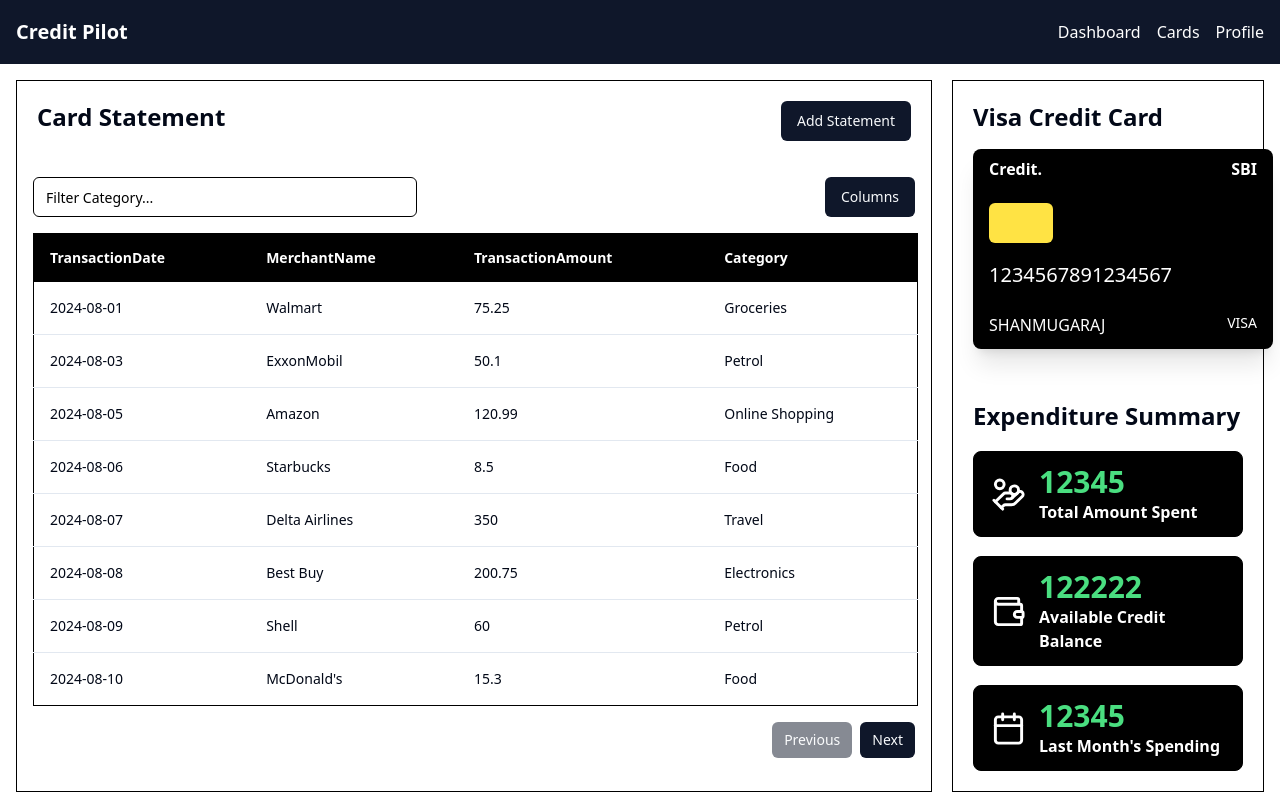
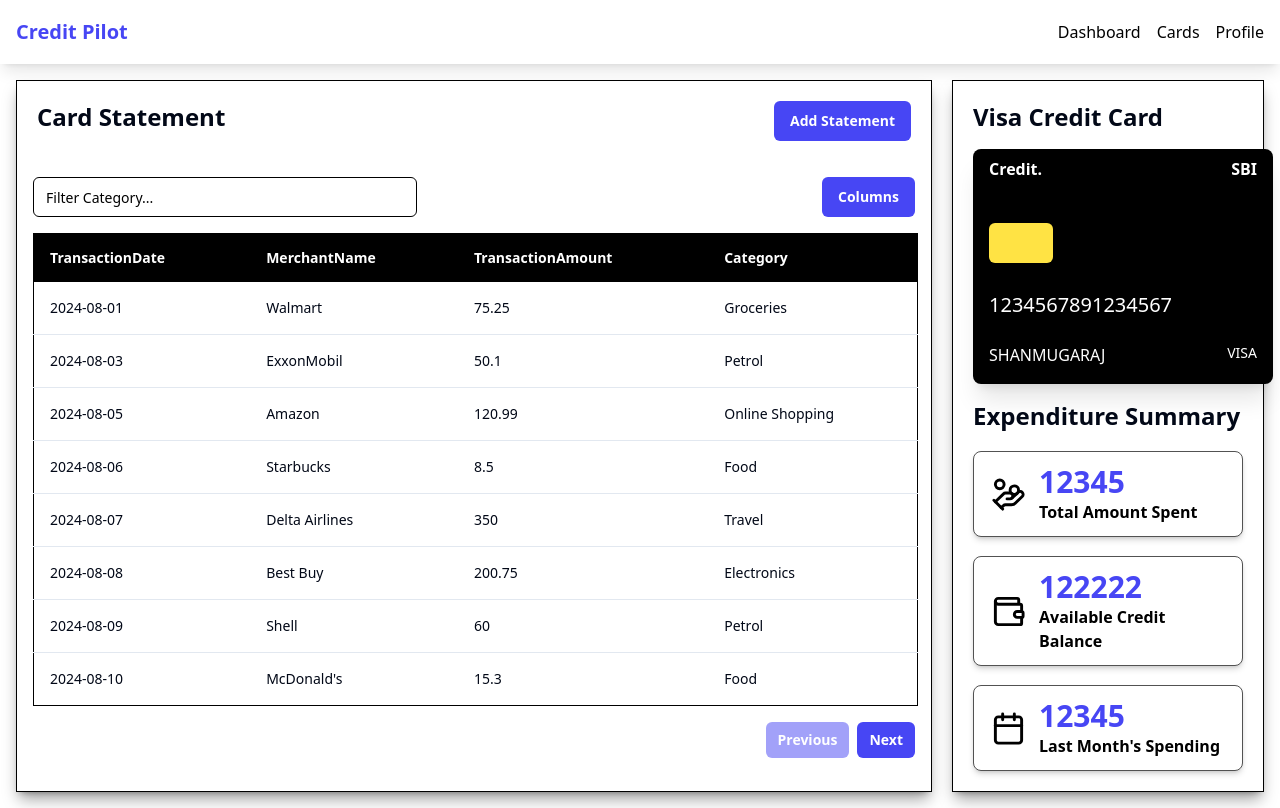
Before and after one commit to ShanZenX/Credit-Pilot, a React (Vite) app: page /Cards/CardDetails in a window 1280 px wide. Built offline with nearby package versions, Linux system fonts and the light colour scheme.

Commit message:
updated color scheme and ui changes

```diff
--- a/src/components/Pages/Forms/AddCard.tsx
+++ b/src/components/Pages/Forms/AddCard.tsx
@@ -43,7 +43,7 @@
 
   return (
     <form
-      className="flex flex-col border border-black p-5 gap-4 rounded-md"
+      className="flex flex-col border border-black p-5 gap-4 rounded-md "
       onSubmit={handleSubmit(onSubmit)}
     >
       {step === 1 && (
--- a/src/components/Pages/Forms/AddTransactionDetails.tsx
+++ b/src/components/Pages/Forms/AddTransactionDetails.tsx
@@ -52,7 +52,7 @@
     console.log(formValues);
   };
   return (
-    <div className="flex flex-col p-10 w-full justify-center items-center  ">
+    <div className="flex flex-col p-10 w-full justify-center items-center  pt-20">
       <div className=" rounded-lg border-none p-5 w-[70%] shadow-2xl">
         <form
           onSubmit={handleSubmit(onSubmit)}
--- a/src/components/SubPages/cards/CardDetails.tsx
+++ b/src/components/SubPages/cards/CardDetails.tsx
@@ -84,16 +84,16 @@
 
 
   return (
-    <div className="flex p-4 gap-5 bg-[#ffffff]">
-      <div className="w-[75%] border border-black">
+    <div className="flex p-4 gap-5 bg-[#ffffff] pt-20">
+      <div className="w-[75%] border border-black shadow-lg shadow-[#0000005d]">
         <div className="flex justify-between p-5">
           <h1 className="font-bold text-2xl"> Card Statement</h1>
           <Button><Link to={"/Cards/CardDetails/AddTransaction"}>Add Statement</Link></Button>
         </div>
         <DataTable columns={columns} data={data}  />
       </div>
-      <div className="w-[25%] border border-black p-5 flex flex-col justify-between h-[89vh]">
-        <div>
+      <div className="w-[25%] border border-black p-5 flex shadow-lg shadow-[#0000005d] flex-col justify-between h-[89vh]">
+        <div className="h-[35%]">
           <h1 className="font-black text-2xl pb-4"> Visa Credit Card </h1>
 
           <CardModule
@@ -103,6 +103,7 @@
             cardHolderName="Shanmugaraj"
             cardType="Visa"
             textColor="#fff"
+
           />
         </div>
         <div className="flex flex-col gap-2 justify-between h-[371px]">
@@ -110,19 +111,19 @@
           <ExpenseCard
             title="Total Amount Spent"
             amount={12345}
-            bgColor="#000"
+            bgColor="#fff"
             Icon={HandCoins}
           />
           <ExpenseCard
             title="Available Credit Balance"
             amount={122222}
-            bgColor="#000"
+            bgColor="#fff"
             Icon={Wallet}
           />
           <ExpenseCard
             title="Last Month's Spending"
             amount={12345}
-            bgColor="#000"
+            bgColor="#fff"
             Icon={Calendar}
           />
         </div>
--- a/src/components/SubPages/cards/CardModule.tsx
+++ b/src/components/SubPages/cards/CardModule.tsx
@@ -18,13 +18,13 @@
   textColor,
 }: IPROPS) {
   return (
-    <Link to={"/Cards/CardDetails"} className= " flex !text-white !bg-black flex-col min-w-[300px] h-[200px] rounded-lg shadow-xl border-none  hover:border-black border cursor-pointer hover:shadow-2xl hover:scale-105  transition-transform ease-in-out " style={{backgroundColor : cardColor,color:textColor}}>
+    <Link to={"/Cards/CardDetails"} className= " flex !text-white !bg-black flex-col min-w-[300px] w-[100%] h-[100%] min-h-[200px] rounded-lg shadow-xl border-none  hover:border-black border cursor-pointer hover:shadow-2xl hover:scale-105  transition-transform ease-in-out " style={{backgroundColor : cardColor,color:textColor}}>
       <div className="flex justify-between pt-2 mx-4">
         <h1 className="  font-semibold ">Credit.</h1>
         <h1 className=" font-semibold ">{bankName}</h1>
       </div>
 
-      <h1 className="text-xl font-medium  pt-[80px] pl-4">
+      <h1 className="text-xl font-medium  pt-[110px] pl-4">
         {cardNumber}
       </h1>
       <div className="flex justify-between pb-4 mx-4 mt-6">
@@ -35,7 +35,7 @@
           {cardType}
         </p>
       </div>
-      <div className=" bg-[#ffe344] w-16 rounded-md h-10 -mt-[150px] ml-4"></div>
+      <div className=" bg-[#ffe344] w-16 rounded-md h-10 -mt-[160px] ml-4"></div>
     </Link>
   );
 }
--- a/src/components/SubPages/cards/CardStructure.tsx
+++ b/src/components/SubPages/cards/CardStructure.tsx
@@ -37,13 +37,13 @@
   console.log(data);
 
   return (
-    <div className="  flex justify-center border-black border">
+    <div className="  flex justify-center pt-10 bg-[#fff] ">
       <div>
         <div className=" flex justify-center p-5">
           {" "}
           <div className="flex justify-between w-[80%] mt-5">
             {" "}
-            <h1 className=" font-bold text-3xl  ">My Cards</h1>
+            <h1 className=" font-bold text-3xl text-[#4746f4] ">My Cards</h1>
             <Dialog>
               <DialogTrigger asChild>
                 <Button variant="default">Add Card</Button>
@@ -63,8 +63,8 @@
         </div>
         <div className="flex justify-evenly flex-wrap   ">
           {data.map((card, index) => (
-            <div className="w-[80%]  flex p-5  justify-evenly rounded-md  mb-5  bg-[#f8f8ff]">
-              <div className=" w-1/3  ">
+            <div className="w-[80%]  flex p-5 m-5 justify-evenly  h-[270px] mb-5 shadow-[0px_0px_10px_0px_rgba(0,0,0,0.2)] bg-[#ffffff]">
+              <div className=" w-1/3 flex items-center ">
                 <CardModule
                   key={index}
                   bankName={card.BankName}
@@ -74,26 +74,37 @@
                   cardColor={card.cardColor}
                   textColor="#000"
                 />
+
               </div>
               <div className="flex w-1/3 justify-evenly">
-                <div className="flex flex-col justify-evenly  px-5 rounded-md shadow-md  bg-[#ffffff] shadow-zinc-300 w-11/12">
-                  <h1 className="font-extrabold text-2xl">My Total Spending </h1>
+                <div className="flex flex-col justify-evenly  px-5  shadow-inner    bg-[#ffffff]  w-11/12 border-black border">
+                  <h1 className="font-extrabold text-2xl">
+                    My Total Spending{" "}
+                  </h1>
                   <Slider defaultValue={[33]} max={100} step={1} />
                   <div>
                     {" "}
-                    <p className="font-extrabold text-xl">$ 2342289</p>
-                    <p className="font-extralight">$ 3232323 Available Balance</p>
+                    <p className="font-extrabold text-xl text-[#4746f4]">
+                      $ 2342289
+                    </p>
+                    <p className="font-extralight text-[#00000070]">
+                      $ 3232323 Available Balance
+                    </p>
                   </div>
                 </div>
               </div>
-              <div className="flex w-1/3 flex-col h-full justify-evenly gap-4">
-                <div className="shadow-md shadow-zinc-300 bg-[#ffffff] rounded-md p-3  h-1/2 items-center flex flex-col justify-center">
-                  <p className="font-extrabold text-2xl">$ 23232</p>
+              <div className="flex w-1/3 flex-col h-full justify-evenly gap-4 text-black">
+                <div className="   p-3 bg-white   h-1/2 items-center flex flex-col justify-center border-black border">
+                  <p className="font-extrabold text-2xl text-[#4746f4]">
+                    $ 23232
+                  </p>
                   <h1 className="font-extralight">Last Month Savings </h1>
                 </div>
-                <div className=" shadow-md shadow-zinc-300 bg-[#ffffff] rounded-md p-3  h-1/2 items-center flex flex-col justify-center">
-                <p className="font-extrabold text-2xl">$ 23232</p>
-                  <h1 className="font-extralight">Last Month Spend </h1>
+                <div className="   bg-white  p-3  h-1/2 items-center flex flex-col justify-center border-black border">
+                  <p className="font-extrabold text-2xl text-[#4746f4]">
+                    $ 23232
+                  </p>
+                  <h1 className="font-extralight ">Last Month Spend </h1>
                 </div>
               </div>
             </div>
--- a/src/components/ui/MiniComponents/ExpenseCard.tsx
+++ b/src/components/ui/MiniComponents/ExpenseCard.tsx
@@ -10,14 +10,14 @@
 export default function ExpenseCard({ title, amount, bgColor, Icon }: IPROPS) {
   return (
     <div
-      className="flex  rounded-lg border  items-center   border-black text-white p-3 "
+      className="flex  rounded-lg shadow-[#00000026]  items-center  text-black shadow-md border border-neutral-600 p-3 "
       style={{ backgroundColor: bgColor }}
     >
       <div className="w-1/4 flex justify-center -ml-2">
         <Icon size={35}  />
       </div>
       <div className="flex flex-col w-3/4 ">
-        <h1 className="font-semibold text-3xl text-green-400">{amount}</h1>
+        <h1 className="font-semibold text-3xl text-[#4746f4]">{amount}</h1>
         <h1 className="font-semibold text-base ">{title}</h1>
       </div>
     </div>
--- a/src/components/ui/Navbar.tsx
+++ b/src/components/ui/Navbar.tsx
@@ -2,12 +2,20 @@
 
 export default function Navbar() {
   return (
-    <div className="flex items-center bg-slate-900 h-16 text-white justify-between px-4 -z-20">
-      <Link to={"/"} className="text-xl font-semibold">Credit Pilot</Link>
+    <div className="flex items-center backdrop-blur bg-[#ffffff31] h-16 text-black  justify-between px-4 z-10 shadow-lg  fixed w-full">
+      <Link to={"/"} className="text-xl font-semibold text-[#4746f4]">
+        Credit Pilot
+      </Link>
       <div className="flex space-x-4">
-      <Link to={"/"} className="hover:text-gray-300">Dashboard</Link>
-        <Link to={"/Cards"} className="hover:text-gray-300">Cards</Link>
-        <Link to={"/User"} className="hover:text-gray-300">Profile</Link>
+        <Link to={"/"} className="hover:text-gray-300">
+          Dashboard
+        </Link>
+        <Link to={"/Cards"} className="hover:text-gray-300">
+          Cards
+        </Link>
+        <Link to={"/User"} className="hover:text-gray-300">
+          Profile
+        </Link>
       </div>
     </div>
   );
--- a/src/components/ui/button.tsx
+++ b/src/components/ui/button.tsx
@@ -9,7 +9,7 @@
   {
     variants: {
       variant: {
-        default: "bg-primary text-primary-foreground hover:bg-primary/90",
+        default: "bg-[#4746f4] text-white font-bold",
         destructive:
           "bg-destructive text-destructive-foreground hover:bg-destructive/90",
         outline:
--- a/src/components/ui/slider.tsx
+++ b/src/components/ui/slider.tsx
@@ -15,8 +15,8 @@
     )}
     {...props}
   >
-    <SliderPrimitive.Track className="relative h-2 w-full grow overflow-hidden rounded-full bg-slate-400">
-      <SliderPrimitive.Range className="absolute h-full bg-primary" />
+    <SliderPrimitive.Track className="relative h-2 w-full grow overflow-hidden rounded-full bg-[#4646f457]">
+      <SliderPrimitive.Range className="absolute h-full bg-[#4746f4]" />
     </SliderPrimitive.Track>
     <SliderPrimitive.Thumb className="block h-5 w-5 rounded-full border-2 border-primary bg-background ring-offset-background transition-colors focus-visible:outline-none focus-visible:ring-2 focus-visible:ring-ring focus-visible:ring-offset-2 disabled:pointer-events-none disabled:opacity-50" />
   </SliderPrimitive.Root>
```
